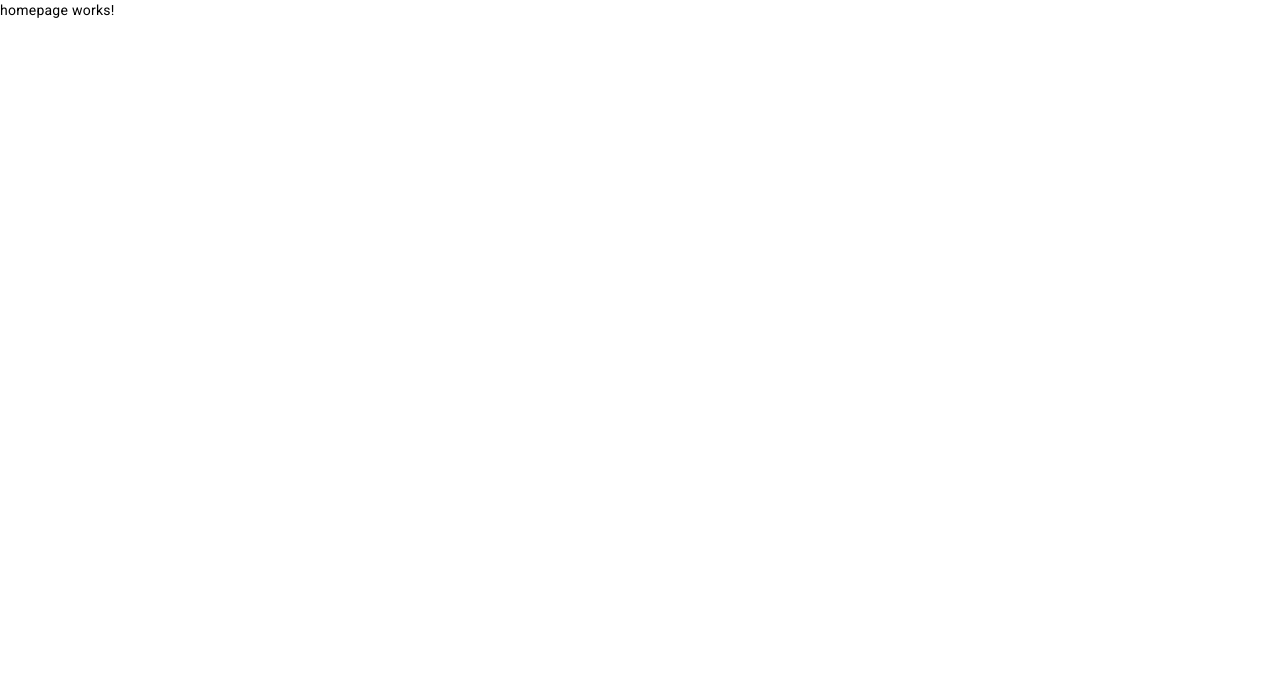
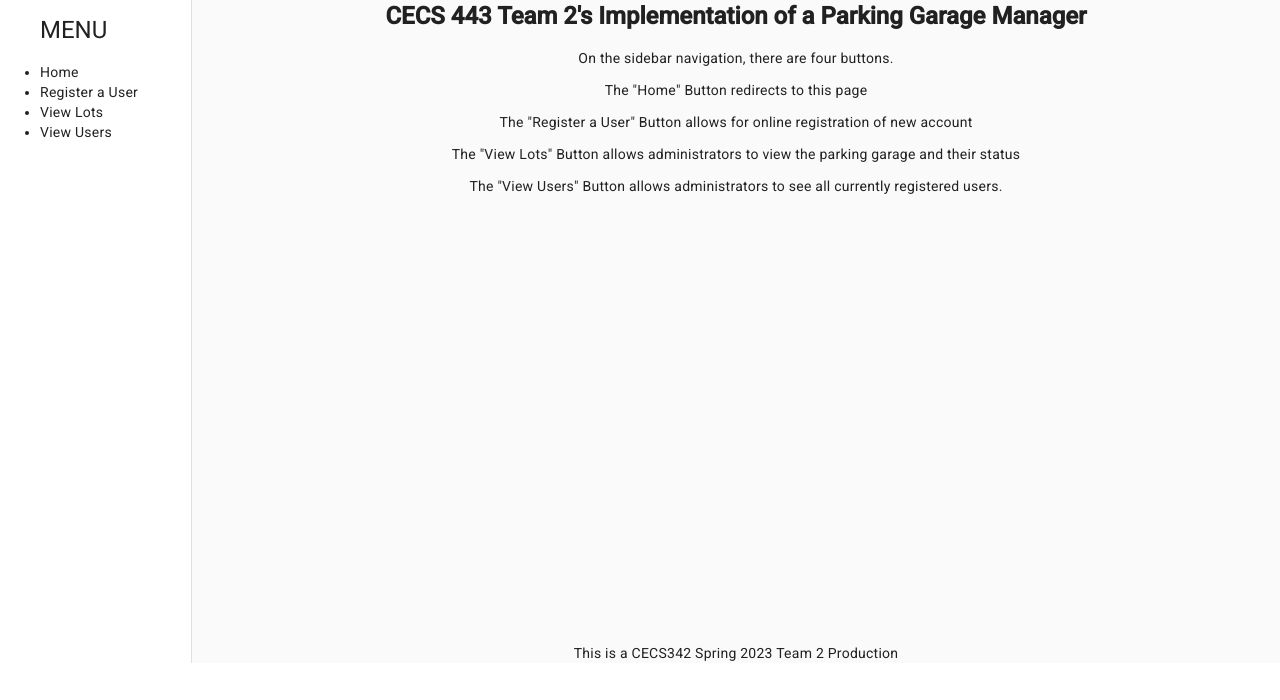
Before and after one commit to corporalrivalle/CECS443_SoftMNG_Team_2, an Angular app in the folder ParkingFrontEnd/: page /home in a window 1280 px wide. Shown: the top 700 px of the page. Built offline with nearby package versions, Linux system fonts and the light colour scheme.

Commit message:
build v0.75.5  (READ v0.73.5 DESC)
Added sidebar menu

```diff
--- a/ParkingFrontEnd/src/app/app.component.html
+++ b/ParkingFrontEnd/src/app/app.component.html
@@ -1 +1,15 @@
-<router-outlet></router-outlet>
+<mat-drawer-container>
+    <mat-drawer mode="side" style="height: 100%; width: 15%;" opened>
+        <ul>
+            <a><h1>MENU</h1></a>
+            <li><a (click)="homeRedirect()">Home</a></li>
+            <li><a (click)="registerRedirect()">Register a User</a></li>
+            <li><a (click)="lotsRedirect()">View Lots</a></li>
+            <li><a (click)="userRedirect()">View Users</a></li>
+        </ul>
+    </mat-drawer>
+    <mat-drawer-content>
+        <router-outlet></router-outlet>
+        <footer style="justify-content: center; text-align: center;padding-top: 40%;">This is a CECS342 Spring 2023 Team 2 Production</footer>
+    </mat-drawer-content>
+</mat-drawer-container>
--- a/ParkingFrontEnd/src/app/app.component.ts
+++ b/ParkingFrontEnd/src/app/app.component.ts
@@ -1,4 +1,5 @@
 import { Component } from '@angular/core';
+import { Router } from '@angular/router';
 
 @Component({
   selector: 'app-root',
@@ -7,4 +8,24 @@ import { Component } from '@angular/core';
 })
 export class AppComponent {
   title = 'ParkingFrontEnd';
+
+  constructor(private router: Router){}
+
+  homeRedirect(){
+    this.router.navigate(['home']);
+  }
+
+  registerRedirect(){
+    this.router.navigate(['register']);
+  }
+
+  lotsRedirect(){
+    this.router.navigate(['view-lots']);
+  }
+
+  userRedirect(){
+    this.router.navigate(['user'])
+  }
+
+
 }
--- a/ParkingFrontEnd/src/app/app.module.ts
+++ b/ParkingFrontEnd/src/app/app.module.ts
@@ -49,6 +49,7 @@ import { UserprofileComponent } from './userprofile/userprofile.component';
     ReactiveFormsModule,
     RouterModule.forRoot(appRoutes),
     MatSnackBarModule,
+    MatSidenavModule
   ],
   providers: [],
   bootstrap: [AppComponent]
--- a/ParkingFrontEnd/src/app/homepage/homepage.component.html
+++ b/ParkingFrontEnd/src/app/homepage/homepage.component.html
@@ -1 +1,8 @@
-<p>homepage works!</p>
+<div style="justify-content: center; align-content: center; text-align: center;">
+    <h1><b>CECS 443 Team 2's Implementation of a Parking Garage Manager</b></h1>
+    <p>On the sidebar navigation, there are four buttons.</p>
+    <p>The "Home" Button redirects to this page</p>
+    <p>The "Register a User" Button allows for online registration of new account</p>
+    <p>The "View Lots" Button allows administrators to view the parking garage and their status</p>
+    <p>The "View Users" Button allows administrators to see all currently registered users.</p>
+</div>
--- a/ParkingFrontEnd/src/app/userprofile/userprofile.component.html
+++ b/ParkingFrontEnd/src/app/userprofile/userprofile.component.html
@@ -13,7 +13,7 @@
             <th mat-sort-header>ID</th>
             <th mat-sort-header>Username</th>
             <th mat-sort-header>Email</th>
-            <th mat-sort-header>Password</th>
+            <!-- <th mat-sort-header>Password</th> -->
             <th mat-sort-header>Balance</th>
             <th mat-sort-header>Car Plate</th>
         </thead>
@@ -22,7 +22,7 @@
                 <td>{{user.id}}</td>
                 <td>{{user.username}}</td>
                 <td>{{user.email}}</td>
-                <td>{{user.password}}</td>
+                <!-- <td>{{user.password}}</td> -->
                 <td>{{user.balance}}</td>
                 <td>{{user.car_plate}}</td>
             </tr>
```
Also changed, not shown: 1 other file (tests, documents, lock files or other folders).
